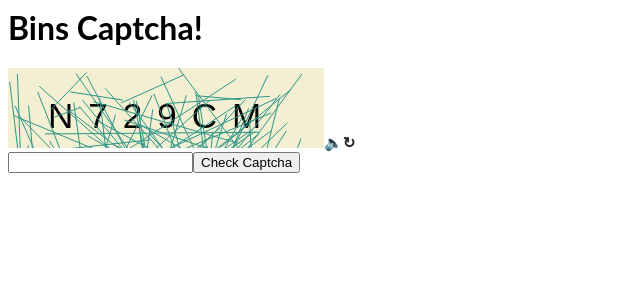
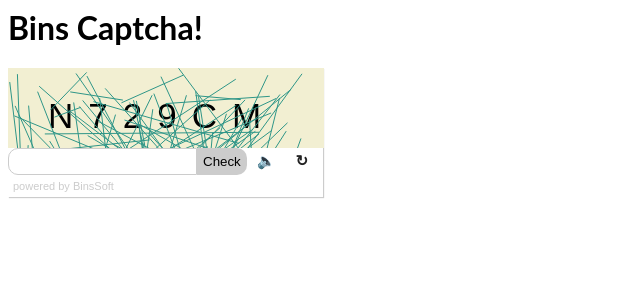
Before and after one commit to tonmoynandy/bins-captcha, an Angular app: page / in a window 1280 px wide. Shown: the top 300 px of the page, without its empty margins (0-640 px from the left). Built offline with nearby package versions, Linux system fonts and the light colour scheme.

Commit message:
update captcha component

```diff
--- a/src/app/app.component.html
+++ b/src/app/app.component.html
@@ -1,8 +1,2 @@
 <hello name="{{ name }}"></hello>
 <app-captcha [config]="captchaConfig" ></app-captcha>
-
-
-<div >
-  <input type="text" [(ngModel)]="captch_code" />
-  <input type="button" value="Check Captcha" (click)="checkCaptcha()" />
-</div>
--- a/src/app/app.component.ts
+++ b/src/app/app.component.ts
@@ -12,6 +12,7 @@ export class AppComponent  {
 
   captchaConfig:any = {
     length:6,
+    cssClass:'custom',
     back: {
      stroke:"#2F9688",
      solid:"#f2efd2"
@@ -23,18 +24,16 @@ export class AppComponent  {
   };
 
   constructor(private captchaService:CaptchaService) {
-    this.captchaService.captchCode.subscribe((code)=>{
-      this.captchaCode = code;
+    this.captchaService.captchStatus.subscribe((status)=>{
+      this.captchaCode = status;
+      if (status == false) {
+          alert("Opps!\nCaptcha mismatch")
+      } else if (status == false)  {
+          alert("Success!\nYou are right")
+      }
     });
   }
 
 
-  checkCaptcha() {
 
-    if (this.captch_code !== this.captchaCode) {
-      alert("Opps!\nCaptcha mismatch")
-    } else  {
-      alert("Success!\nYou are right")
-    }
-  }
 }
--- a/src/app/captcha/captcha.component.css
+++ b/src/app/captcha/captcha.component.css
@@ -1,7 +1,31 @@
-.cpt-btn {
+.captcha-container {
+  width:315px;
+  box-shadow: 1px 1px 1px 0px #CCC;
+}
+
+
+.captcha-actions input[type=text] {
+ padding:5px;
+ border:1px solid #CCC;
+ border-radius: 10px 0 0 10px;
+}
+.captcha-actions input[type=button] {
+ padding:6px;
+ border:none;
+ background: #CCC;
+ border-radius: 0 10px 10px 0 ;
+}
+.captcha-actions a {
+  padding:10px;
   cursor: pointer;
   font-size: 15px;
   font-weight:bold;
   text-decoration: none;
   color:#222;
 }
+.powered-by {
+  font-size:11px;
+  font-family: Arial;
+  color:#CCC;
+  padding:5px;
+}
--- a/src/app/captcha/captcha.component.html
+++ b/src/app/captcha/captcha.component.html
@@ -1,5 +1,14 @@
-<div class="captcha">
+<div class="captcha-container {{ config.cssClass}}">
     <canvas id="captcahCanvas" width="316" height="80"></canvas>
-    <a href="javascript:void(0)" class="cpt-btn" (click)="playCaptcha()">🔈</a>
+
+
+    <div class="captcha-actions">
+  <input type="text" [(ngModel)]="captch_input" />
+  <input type="button" value="Check" (click)="checkCaptcha()" />
+  <a href="javascript:void(0)" class="cpt-btn" (click)="playCaptcha()">🔈</a>
     <a href="javascript:void(0)" class="cpt-btn reload" (click)="createCaptcha()">&#x21bb;</a>
 </div>
+<div class="powered-by">
+  powered by BinsSoft
+</div>
+</div>
--- a/src/app/captcha/captcha.component.ts
+++ b/src/app/captcha/captcha.component.ts
@@ -15,7 +15,9 @@ import {CaptchaService} from './captcha.service';
 export class CaptchaComponent implements OnChanges {
   @Input("config") config: any = {};
   @Output() captchaCode = new EventEmitter();
-  code: any = "";
+  captch_input:any = null;
+  code: any = null;
+  resultCode:any = null;
   constructor(private captchService:CaptchaService){}
   ngOnChanges() {
     if (this.config) {
@@ -31,6 +33,10 @@ export class CaptchaComponent implements OnChanges {
       if (!this.config.length) {
         this.config["length"] = 6;
       }
+      if (!this.config.cssClass) {
+        this.config["cssClass"] = '';
+      }
+
       if (!this.config.back || !this.config.back.stroke) {
         this.config["back"]["stroke"] = "";
       }
@@ -49,7 +55,7 @@ export class CaptchaComponent implements OnChanges {
       Math.random()
         .toString(24)
         .substring(2, 4);
-    this.code = char = char.toUpperCase();
+    this.code = this.resultCode = char.toUpperCase();
 
     setTimeout(() => {
       let captcahCanvas: any = document.getElementById("captcahCanvas");
@@ -63,7 +69,7 @@ export class CaptchaComponent implements OnChanges {
       ctx.font = this.config.font.size + " " + this.config.font.family;
       ctx.fillStyle = this.config.font.color;
       ctx.textBaseline = "middle";
-      ctx.fillText(char, 40, 50);
+      ctx.fillText(this.code, 40, 50);
       if (this.config.back.stroke) {
         ctx.strokeStyle = this.config.back.stroke;
         for (var i = 0; i < 150; i++) {
@@ -72,7 +78,7 @@ export class CaptchaComponent implements OnChanges {
         }
         ctx.stroke();
       }
-       this.captchService.setCaptchaCode(char);
+
       // this.captchaCode.emit(char);
     }, 100);
   }
@@ -82,4 +88,15 @@ export class CaptchaComponent implements OnChanges {
     msg.pitch = 0.1;
     window.speechSynthesis.speak(msg);
   }
+
+  checkCaptcha() {
+
+    if (this.captch_input !== this.resultCode) {
+      this.captchService.setCaptchaStatus(false);
+      alert("Opps!\nCaptcha mismatch")
+    } else  {
+      this.captchService.setCaptchaStatus(true);
+      alert("Success!\nYou are right")
+    }
+  }
 }
--- a/src/app/captcha/captcha.module.ts
+++ b/src/app/captcha/captcha.module.ts
@@ -1,10 +1,12 @@
 import { NgModule, ModuleWithProviders  } from '@angular/core';
 import { CommonModule } from '@angular/common';
+import { FormsModule } from '@angular/forms';
 import { CaptchaComponent } from './captcha.component';
 import {CaptchaService} from './captcha.service';
 @NgModule({
   imports: [
-    CommonModule
+    CommonModule,
+    FormsModule
   ],
   declarations: [CaptchaComponent],
   exports:[CaptchaComponent],
--- a/src/app/captcha/captcha.service.ts
+++ b/src/app/captcha/captcha.service.ts
@@ -6,10 +6,10 @@ import {BehaviorSubject} from 'rxjs';
 export class CaptchaService {
 
   captchSource = new BehaviorSubject(null);
-  captchCode = this.captchSource.asObservable();
+  captchStatus = this.captchSource.asObservable();
   constructor() { }
 
-  setCaptchaCode(code) {
+  setCaptchaStatus(code) {
     this.captchSource.next(code);
   }
 
```
